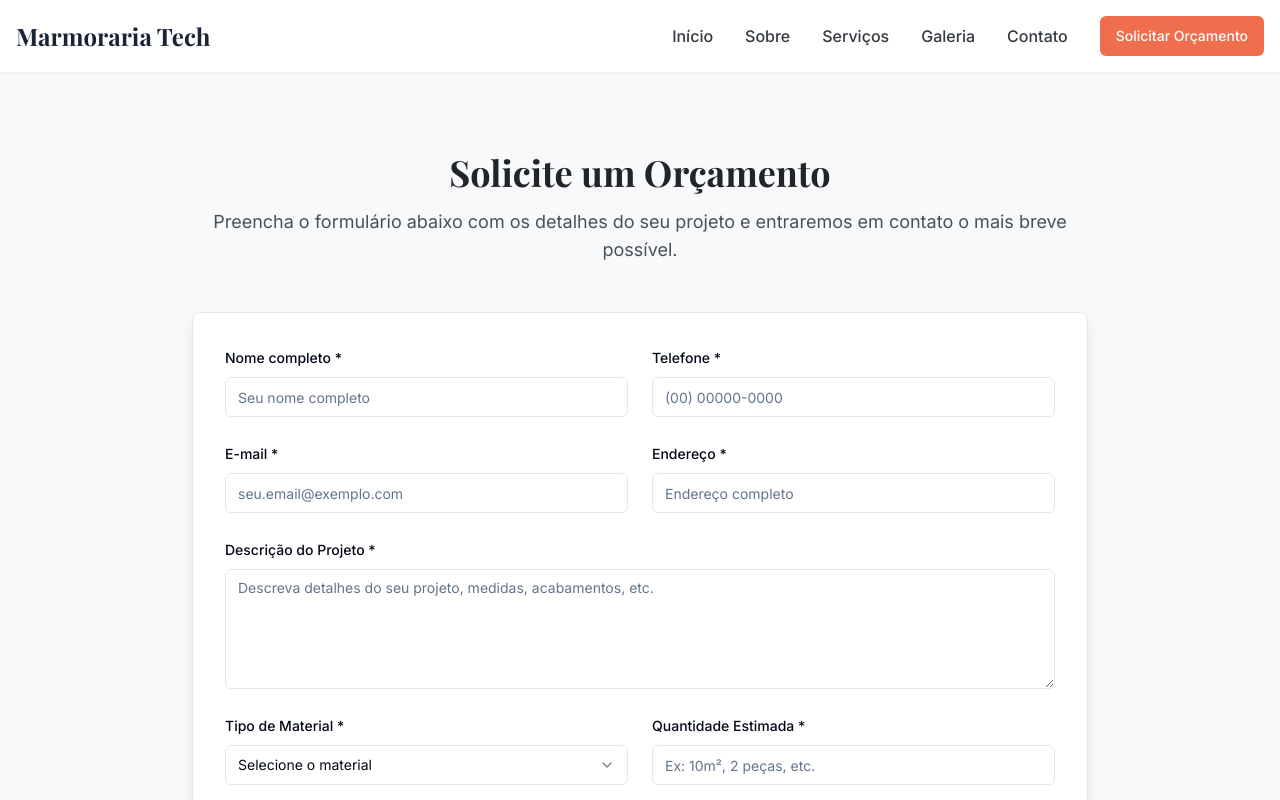
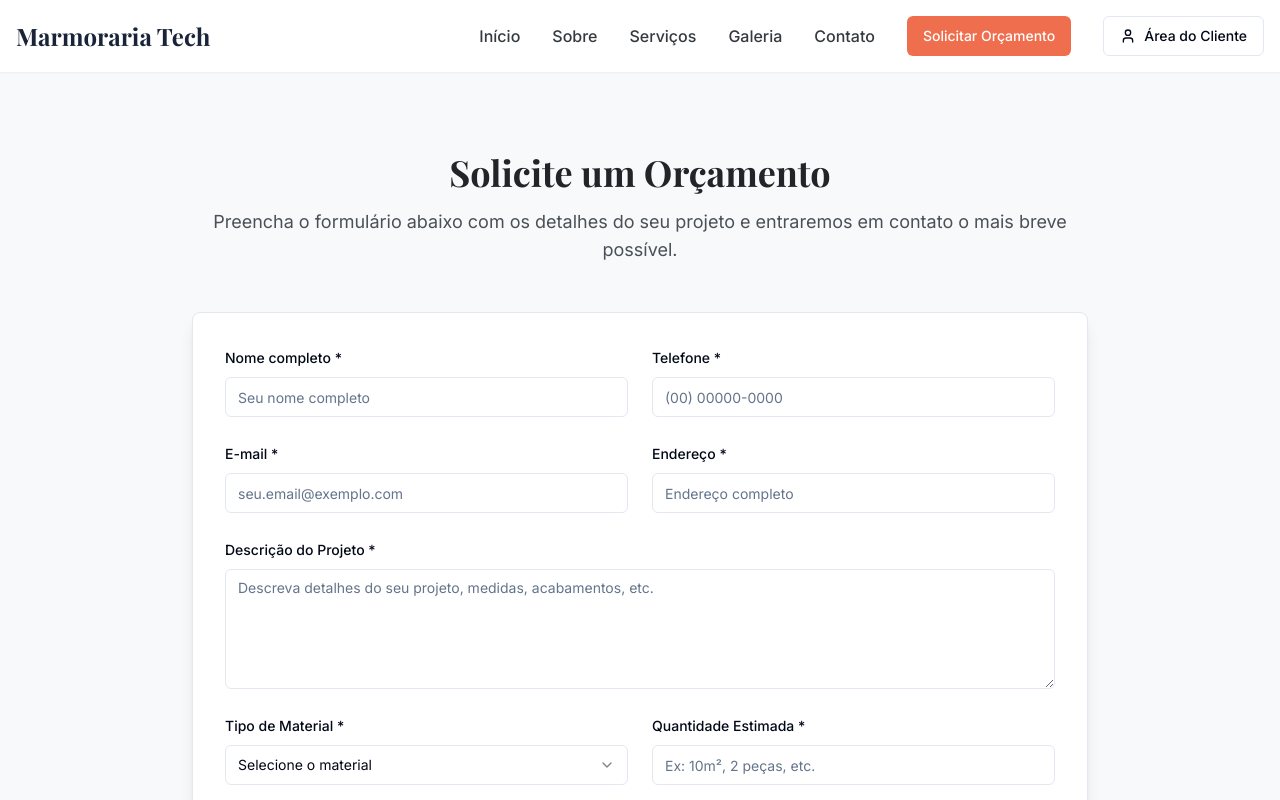
Before and after one commit to TauaRibeiro/marmoraria-budget-manager, a React (Vite) app: page /orcamento in a window 1280 px wide. Shown: the top 800 px of the page. Built offline with nearby package versions, Linux system fonts and the light colour scheme.

Commit message:
Clarify login button location
The prompt asks whether the login button is located within the site.

```diff
--- a/src/components/Navbar.tsx
+++ b/src/components/Navbar.tsx
@@ -2,7 +2,7 @@
 import { useState } from "react";
 import { Link } from "react-router-dom";
 import { Button } from "@/components/ui/button";
-import { Menu, X } from "lucide-react";
+import { Menu, X, User } from "lucide-react";
 
 const Navbar = () => {
   const [isMenuOpen, setIsMenuOpen] = useState(false);
@@ -38,6 +38,11 @@ const Navbar = () => {
           <Link to="/orcamento">
             <Button className="bg-secondary hover:bg-secondary/90 text-white">
               Solicitar Orçamento
+            </Button>
+          </Link>
+          <Link to="/login">
+            <Button variant="outline" className="flex items-center gap-2">
+              <User size={18} /> Área do Cliente
             </Button>
           </Link>
         </nav>
@@ -98,6 +103,13 @@ const Navbar = () => {
             >
               Solicitar Orçamento
             </Link>
+            <Link
+              to="/login"
+              className="border border-gray-300 bg-white hover:bg-gray-50 text-marble-700 font-medium px-4 py-2 rounded-md text-center flex items-center justify-center gap-2"
+              onClick={toggleMenu}
+            >
+              <User size={18} /> Área do Cliente
+            </Link>
           </div>
         </div>
       )}
```
